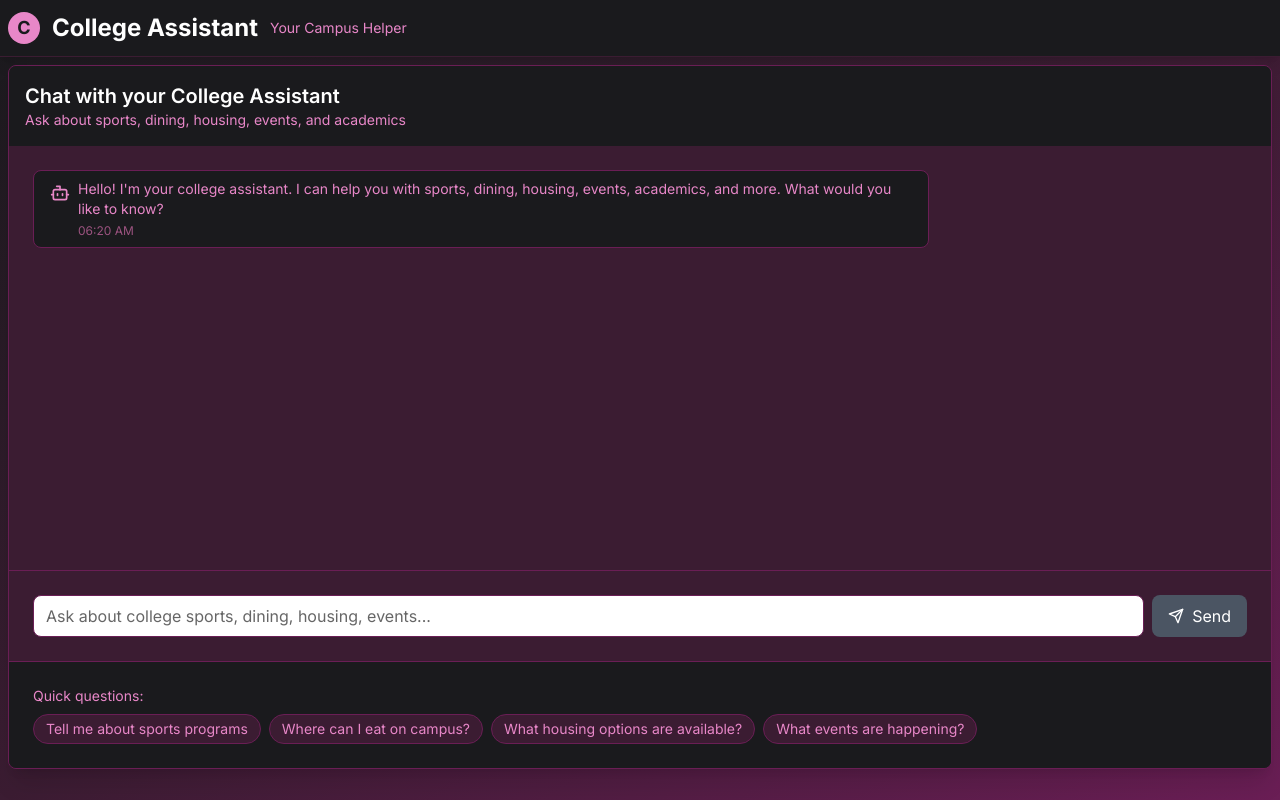
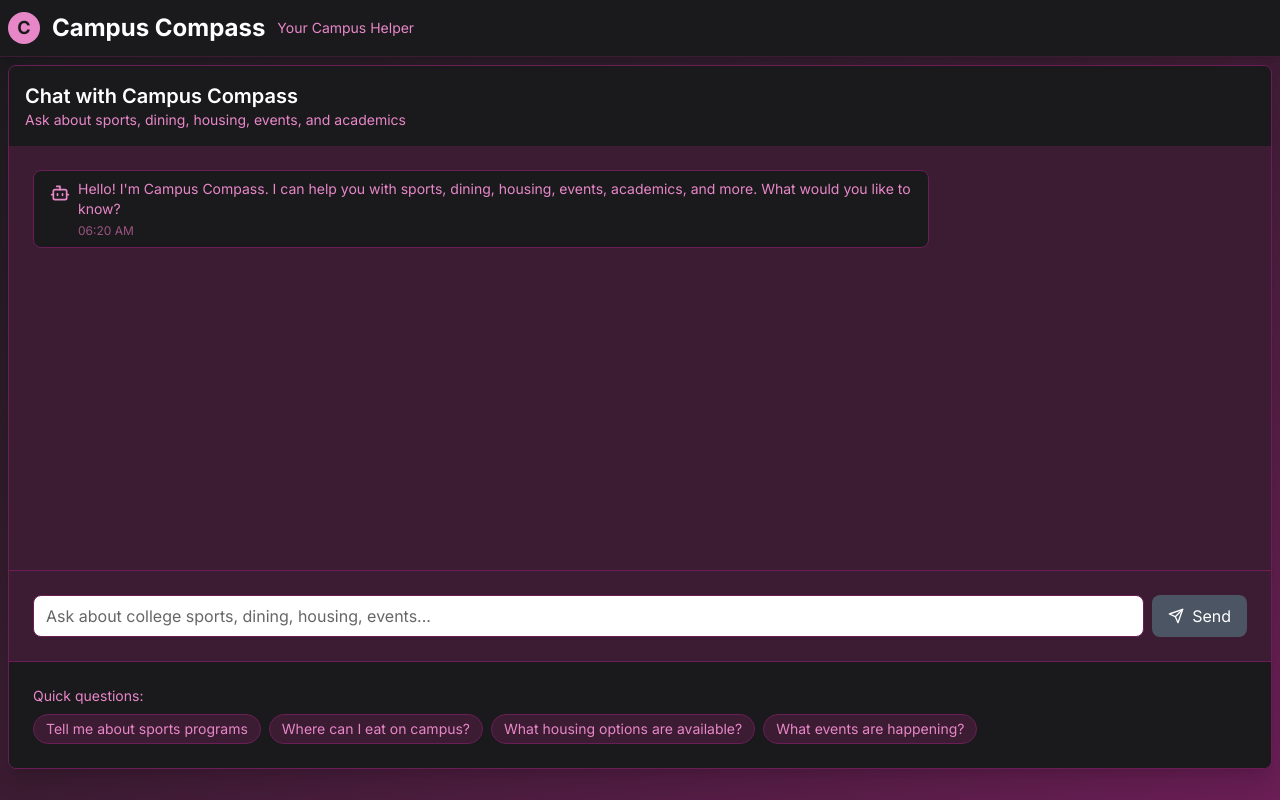
Before and after one commit to dimi1729/TAMU-datathon-2025, a Next.js app in the folder website/frontend/: page / in a window 1280 px wide. Built offline with nearby package versions, Linux system fonts and the light colour scheme; no server answers.

Commit message:
small changes to be a bit more on theme of the name

```diff
--- a/website/frontend/src/app/layout.tsx
+++ b/website/frontend/src/app/layout.tsx
@@ -5,7 +5,7 @@ import "./globals.css";
 const inter = Inter({ subsets: ["latin"] });
 
 export const metadata: Metadata = {
-  title: "College Assistant",
+  title: "Campus Compass",
   description: "AI-powered chatbot for college students",
 };
 
@@ -25,7 +25,7 @@ export default function RootLayout({
                   <span className="text-dark-base font-bold text-lg">C</span>
                 </div>
                 <h1 className="text-2xl font-bold text-white">
-                  College Assistant
+                  Campus Compass
                 </h1>
                 <div className="text-sm text-dark-accent ml-auto">
                   Your Campus Helper
--- a/website/frontend/src/app/page.tsx
+++ b/website/frontend/src/app/page.tsx
@@ -29,7 +29,7 @@ export default function Home() {
     setMessages([
       {
         id: "welcome",
-        text: "Hello! I'm your college assistant. I can help you with sports, dining, housing, events, academics, and more. What would you like to know?",
+        text: "Hello! I'm Campus Compass. I can help you with sports, dining, housing, events, academics, and more. What would you like to know?",
         sender: "bot",
         timestamp: new Date().toISOString(),
       },
@@ -97,9 +97,7 @@ export default function Home() {
     return (
       <div className="w-full h-full bg-dark-purple rounded-lg shadow-xl overflow-hidden border border-dark-magenta flex flex-col">
         <div className="bg-dark-base text-white p-4">
-          <h2 className="text-xl font-semibold">
-            Chat with your College Assistant
-          </h2>
+          <h2 className="text-xl font-semibold">Chat with Campus Compass</h2>
           <p className="text-dark-accent text-sm">
             Ask about sports, dining, housing, events, and academics
           </p>
@@ -114,9 +112,7 @@ export default function Home() {
   return (
     <div className="w-full h-full bg-dark-purple rounded-lg shadow-xl overflow-hidden border border-dark-magenta flex flex-col">
       <div className="bg-dark-base text-white p-4">
-        <h2 className="text-xl font-semibold">
-          Chat with your College Assistant
-        </h2>
+        <h2 className="text-xl font-semibold">Chat with Campus Compass</h2>
         <p className="text-dark-accent text-sm">
           Ask about sports, dining, housing, events, and academics
         </p>
```
Also changed, not shown: 1 other file (tests, documents, lock files or other folders).
